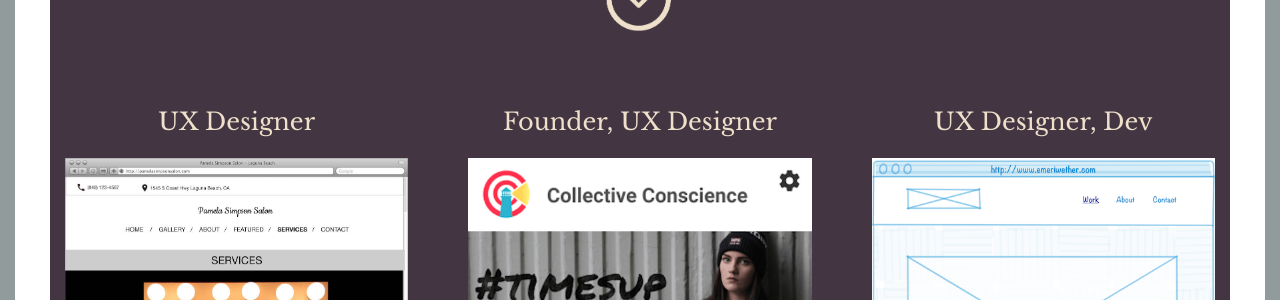
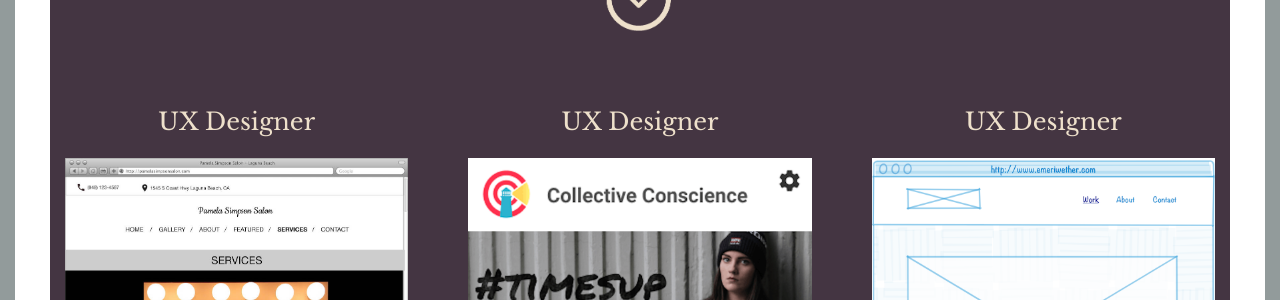
Before and after one commit to emeriwether/emeriwether.github.io, a Jekyll site: the page built from index.html, in a window 1280 px wide. Shown: the part 738-1038 px from the top of the page. Built offline with Jekyll 4.4.1, drawn with Linux system fonts in a browser that asks for light colours; some web fonts are replaced.

Commit message:
change titles for proj gal

```diff
--- a/css/app.css
+++ b/css/app.css
@@ -197,6 +197,7 @@
     }
 }
 
+/* 792px and above */
 @media screen and (min-width: 49.51em) {
     #topNav {
         margin: 0 8% 0 8%;
--- a/index.html
+++ b/index.html
@@ -21,7 +21,7 @@
                     </section>
                     <section class="medium-4 cell">
                         <div class="grid-x projectItem">
-                            <div class="cell"><p class="role">Founder, UX Designer</p></div>
+                            <div class="cell"><p class="role">UX Designer</p></div>
                             <div class="cell"><a href="/project2.html" target="_blank"><img src="img/projectGallery/collectiveConscience_Thumbnail.png" class="projectGalleryImg"></a></div>
                             <div class="cell"><h5 class="projTitle">Collective Conscience</h5></div>
                             <div class="cell"><h6 class="projDate">Jan - Mar 2018</h6></div>
@@ -31,7 +31,7 @@
                     </section>
                     <section class="medium-4 cell">
                         <div class="grid-x projectItem">
-                            <div class="cell"><p class="role">UX Designer, Dev</p></div>
+                            <div class="cell"><p class="role">UX Designer</p></div>
                             <div class="cell"><a href="/project2.html" target="_blank"><img src="img/projectGallery/Portfolio_Thumbnail.png" class="projectGalleryImg"></a></div>
                             <div class="cell"><h5 class="projTitle">Portfolio Website</h5></div>
                             <div class="cell"><h6 class="projDate">Oct 2017 - Present</h6></div>
```
